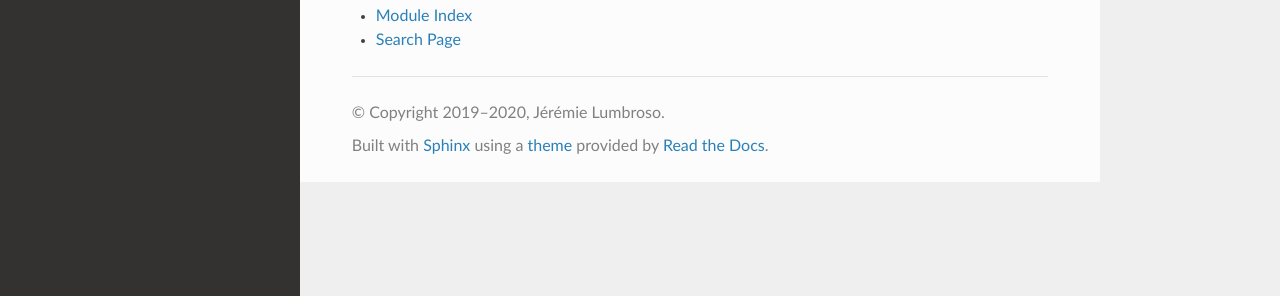
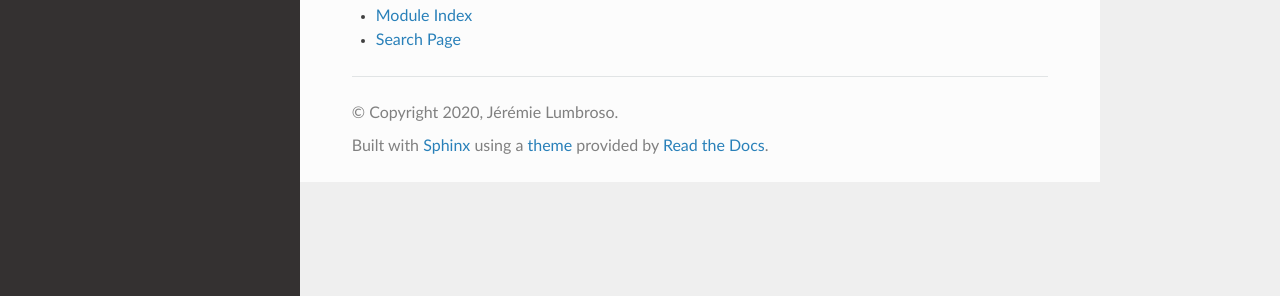
Before and after one commit to jlumbroso/slacktivate, a Sphinx documentation site: the page built from docs/source/index.rst, in a window 1280 px wide. Shown: the part 241-537 px from the top of the page. Built offline with Sphinx 7.4.7 and the Read the Docs theme 2.0.0, drawn with Linux system fonts in a browser that asks for light colours; some of the changed lines change nothing that is shown.

Commit message:
Minor doc copyright footer fix

```diff
--- a/docs/source/conf.py
+++ b/docs/source/conf.py
@@ -19,7 +19,7 @@ sys.path.insert(0, os.path.abspath("../.."))
 # -- Project information -----------------------------------------------------
 
 project = "slacktivate"
-copyright = "2019–{}, Jérémie Lumbroso".format(datetime.datetime.now().year)
+copyright = "2020–{}, Jérémie Lumbroso".format(datetime.datetime.now().year).replace("2020–2020", "2020")
 author = "Jérémie Lumbroso"
 
 # The version info for the project you're documenting, acts as replacement for
```
